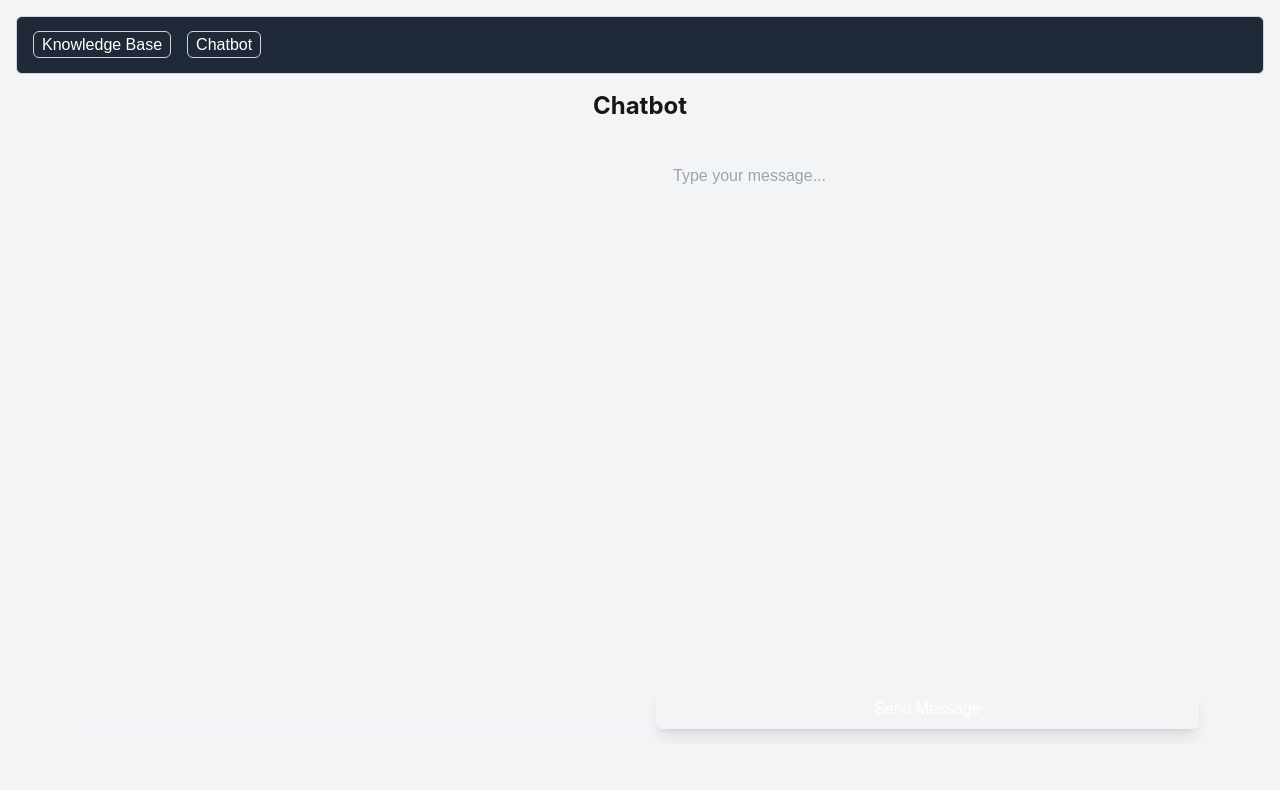
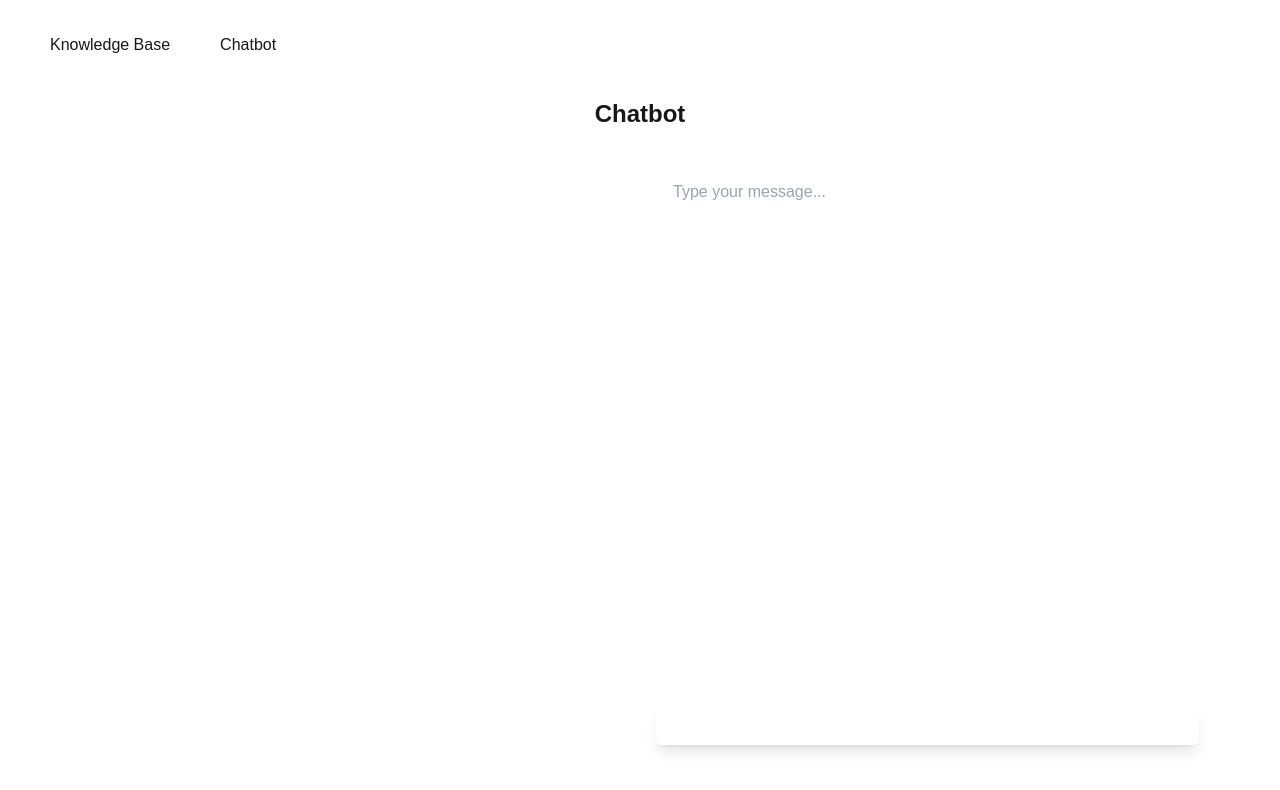
Before and after one commit to SreeharshaNalluri/orange_oracle_proj, a Next.js app: page /chatbot in a window 1280 px wide. Shown: the top 790 px of the page. Built offline with nearby package versions, Linux system fonts and the light colour scheme.

Commit message:
Updated UI effects-glass panel

```diff
--- a/pages/chatbot.tsx
+++ b/pages/chatbot.tsx
@@ -3,27 +3,37 @@ import Chatbot from "@/components/Chatbot";
 
 export default function ChatbotPage() {
   return (
-    <main className="container mx-auto p-4 min-h-screen bg-background">
-      <nav className="mb-4 p-4 border border-accent bg-primary text-white rounded-md">
+    <main className="min-h-screen bg-[var(--background)]">
+      <div className="container mx-auto p-4">
+        <nav className="glass-panel mb-6 p-4">
           <ul className="flex space-x-4">
             <li>
               <Link href="/" legacyBehavior>
-              <a className="hover:underline border border-accent px-2 py-1 rounded-md">
+                <a
+                  className="px-4 py-2 rounded-md hover:bg-[var(--accent)]/10 border border-white/10
+                  transition-all duration-300"
+                >
                   Knowledge Base
                 </a>
               </Link>
             </li>
             <li>
               <Link href="/chatbot" legacyBehavior>
-              <a className="hover:underline border border-accent px-2 py-1 rounded-md">
+                <a
+                  className="px-4 py-2 rounded-md hover:bg-[var(--accent)]/10 border border-white/10
+                  transition-all duration-300"
+                >
                   Chatbot
                 </a>
               </Link>
             </li>
           </ul>
         </nav>
-      <h1 className="text-2xl font-bold mb-4 text-center font-sans">Chatbot</h1>
+        <h1 className="text-2xl font-bold mb-6 text-center text-[var(--foreground)]">
+          Chatbot
+        </h1>
         <Chatbot />
+      </div>
     </main>
   );
 }
```
Lines whose indentation alone changed are shown as unchanged.
